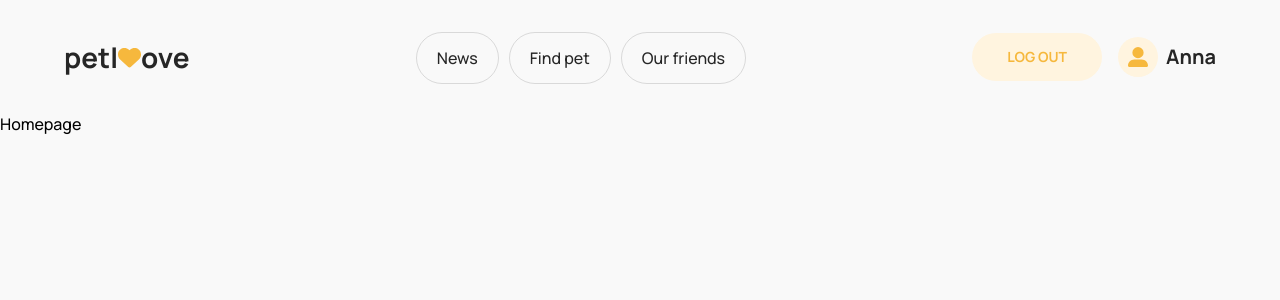
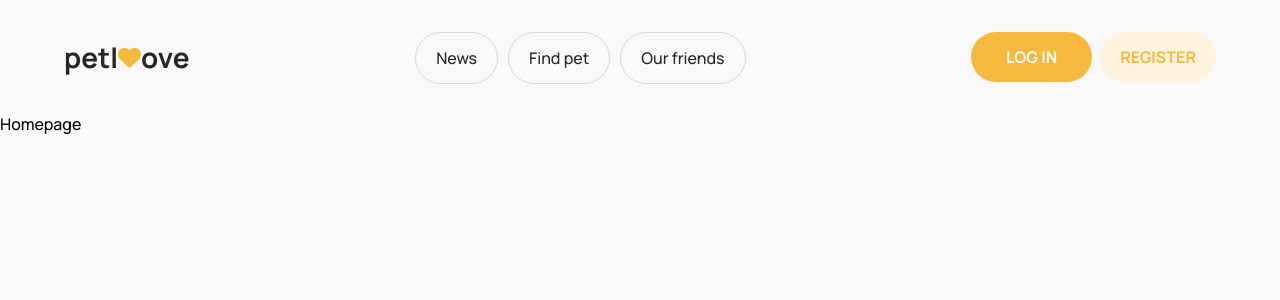
Before and after one commit to iahub4metra/petlove, a React (Vite) app: page / in a window 1280 px wide. Shown: the top 300 px of the page. Built offline with nearby package versions, Linux system fonts and the light colour scheme.

Commit message:
Update Header.tsx

```diff
--- a/src/components/Header/Header.tsx
+++ b/src/components/Header/Header.tsx
@@ -25,9 +25,9 @@ export default function Header() {
                 </Link>
                 <NavBar />
                 <div className="flex items-center gap-4">
-                    {!dispatch && <AuthNav />}
-                    <LogOutBtn />
-                    <UserBar />
+                    {<AuthNav />}
+                    {!dispatch && <LogOutBtn />}
+                    {!dispatch && <UserBar />}
                     <IoMenu
                         className="min-xl:hidden w-[32px] h-[32px] md:w-[36px] md:h-[36px] cursor-pointer"
                         onClick={() => dispatch(openMenu())}
```
